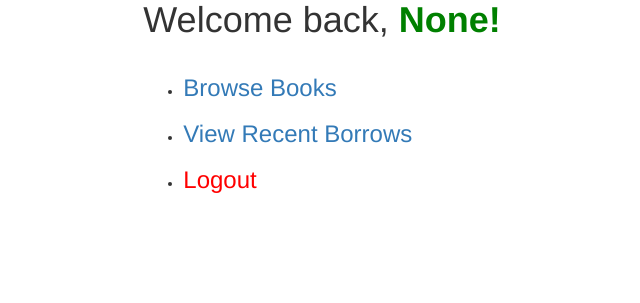
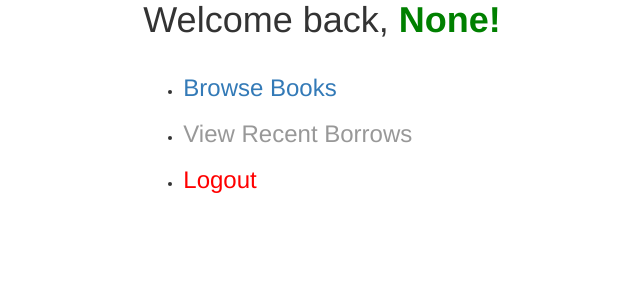
Before and after one commit to j0eTheRipper/library_webapp, a Flask app: template app/templates/index/user.html in a window 1280 px wide. Shown: the part 217-520 px from the top of the page, without its empty margins (318-958 px from the left). Run offline with Flask 2, Linux system fonts and the light colour scheme; the template is opened without the code that fills it, so the values that code supplies are empty; some libraries are stand-ins or nearby versions.

Commit message:
deactivated unfinished features

```diff
--- a/app/templates/index/user.html
+++ b/app/templates/index/user.html
@@ -7,7 +7,7 @@
     </h1>
     <ul>
         <li><h3><a href="/borrow/browse">Browse Books</a></h3></li>
-        <li><h3><a href="/view_borrows/">View Recent Borrows</a></h3></li>
+        <li><h3><a class="disabled">View Recent Borrows</a></h3></li>
         <li><h3><a href="/login/logout" id="logout">Logout</a></h3></li>
     </ul>
 </div>
```
